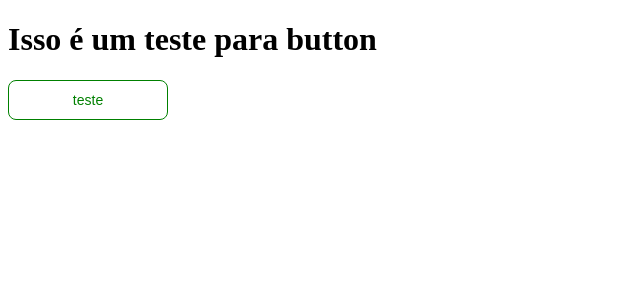
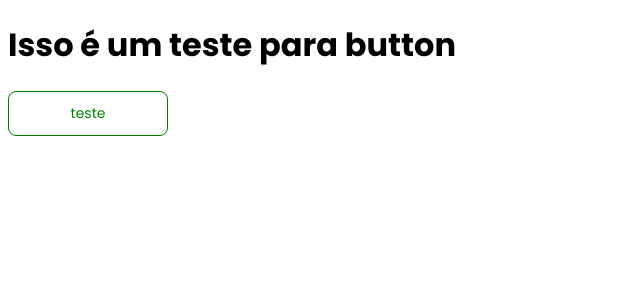
Before and after one commit to iuriluna/ipcvt, a React (Create React App) app in the folder church-project/: page / in a window 1280 px wide. Shown: the top 300 px of the page, without its empty margins (0-640 px from the left). Built offline with nearby package versions, Linux system fonts and the light colour scheme; the HTML template or start-up script is replaced by a standard one.

Commit message:
chore: font default

```diff
--- a/church-project/public/index.html
+++ b/church-project/public/index.html
@@ -9,6 +9,14 @@
   <meta name="description" content="Web site created using create-react-app" />
   <link rel="apple-touch-icon" href="%PUBLIC_URL%/logo192.png" />
   <link rel="manifest" href="%PUBLIC_URL%/manifest.json" />
+  <!-- start font google -->
+  <link rel="preconnect" href="https://fonts.googleapis.com">
+  <link rel="preconnect" href="https://fonts.gstatic.com" crossorigin>
+  <link
+    href="https://fonts.googleapis.com/css2?family=Bebas+Neue&family=Poppins:ital,wght@0,100;0,200;0,400;0,500;0,600;0,700;0,800;0,900;1,100;1,200;1,300;1,400;1,500;1,600;1,700;1,800;1,900&family=Roboto:ital,wght@0,100;0,300;0,400;0,500;0,700;0,900;1,100;1,300;1,400;1,500;1,700;1,900&display=swap"
+    rel="stylesheet">
+  <!-- end font google -->
+
   <title>React App</title>
 </head>
 
--- a/church-project/src/index.css
+++ b/church-project/src/index.css
@@ -0,0 +1,3 @@
+* {
+  font-family: 'Poppins', sans-serif;
+}
```
Also changed, not shown: church-project/src/components/TopNavBar/index.jsx (deleted, +0 -8 lines), church-project/src/components/TopNavBar/styles.css (deleted).
